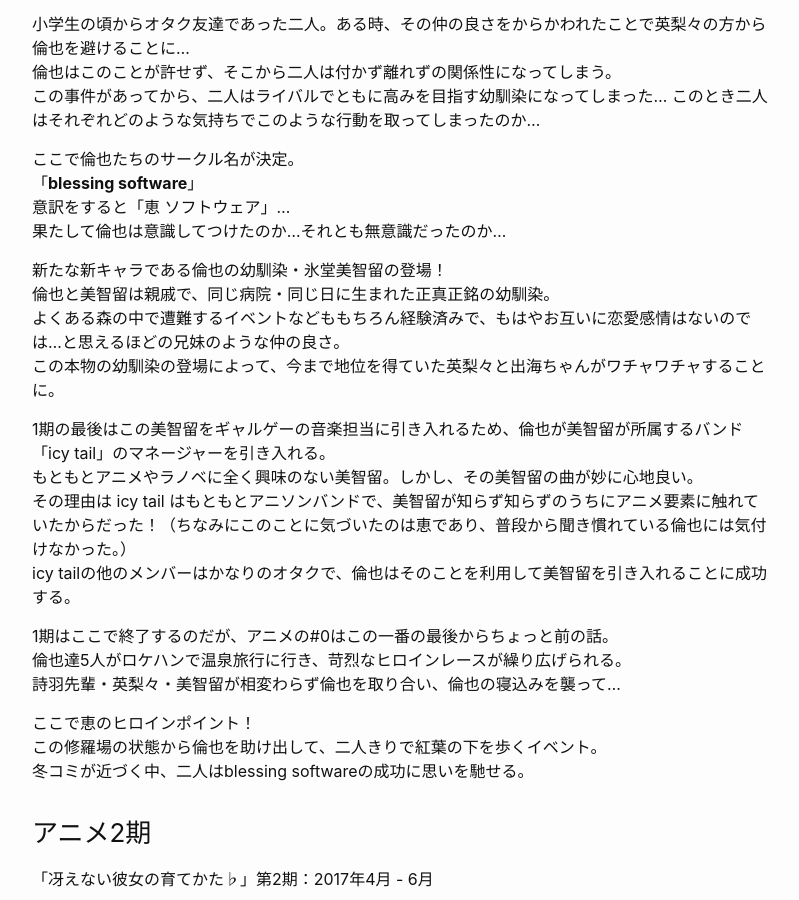
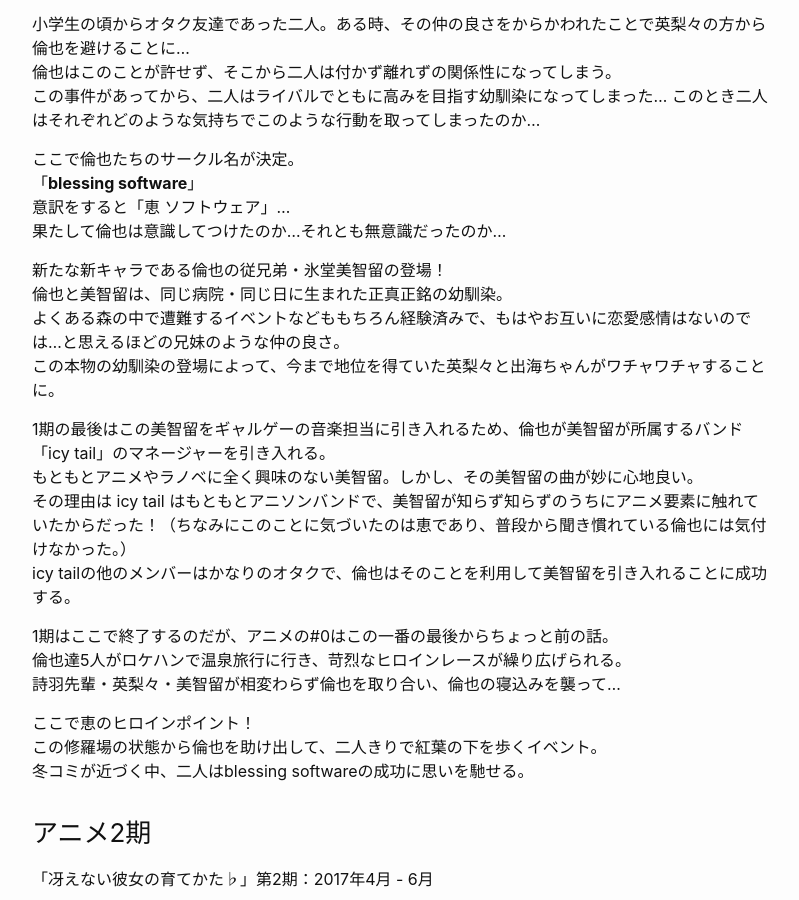
Before and after one commit to Pandaful-2312/pages, a Jekyll site: the page built from favorites/saekano/saekano.md, in a window 1280 px wide and 900 px high, scrolled down 1484 px. Shown: the whole window, without its empty margins (238-1037 px from the left). Built offline with Jekyll 4.4.1, drawn with Linux system fonts in a browser that asks for light colours.

```diff
--- a/favorites/saekano/saekano.md
+++ b/favorites/saekano/saekano.md
@@ -69,8 +69,8 @@ permalink: saekano
 意訳をすると「恵 ソフトウェア」…
 果たして倫也は意識してつけたのか…それとも無意識だったのか…
 
-新たな新キャラである倫也の幼馴染・氷堂美智留の登場！
-倫也と美智留は親戚で、同じ病院・同じ日に生まれた正真正銘の幼馴染。
+新たな新キャラである倫也の従兄弟・氷堂美智留の登場！
+倫也と美智留は、同じ病院・同じ日に生まれた正真正銘の幼馴染。
 よくある森の中で遭難するイベントなどももちろん経験済みで、もはやお互いに恋愛感情はないのでは…と思えるほどの兄妹のような仲の良さ。
 この本物の幼馴染の登場によって、今まで地位を得ていた英梨々と出海ちゃんがワチャワチャすることに。
 
```
Also changed, not shown: _posts/2024/2024-09-20-gotobun_ohana.md (+2 -0 lines), _posts/2024/2024-09-29-saekano_after2.md (added, +26 -0 lines), 1 other file.
